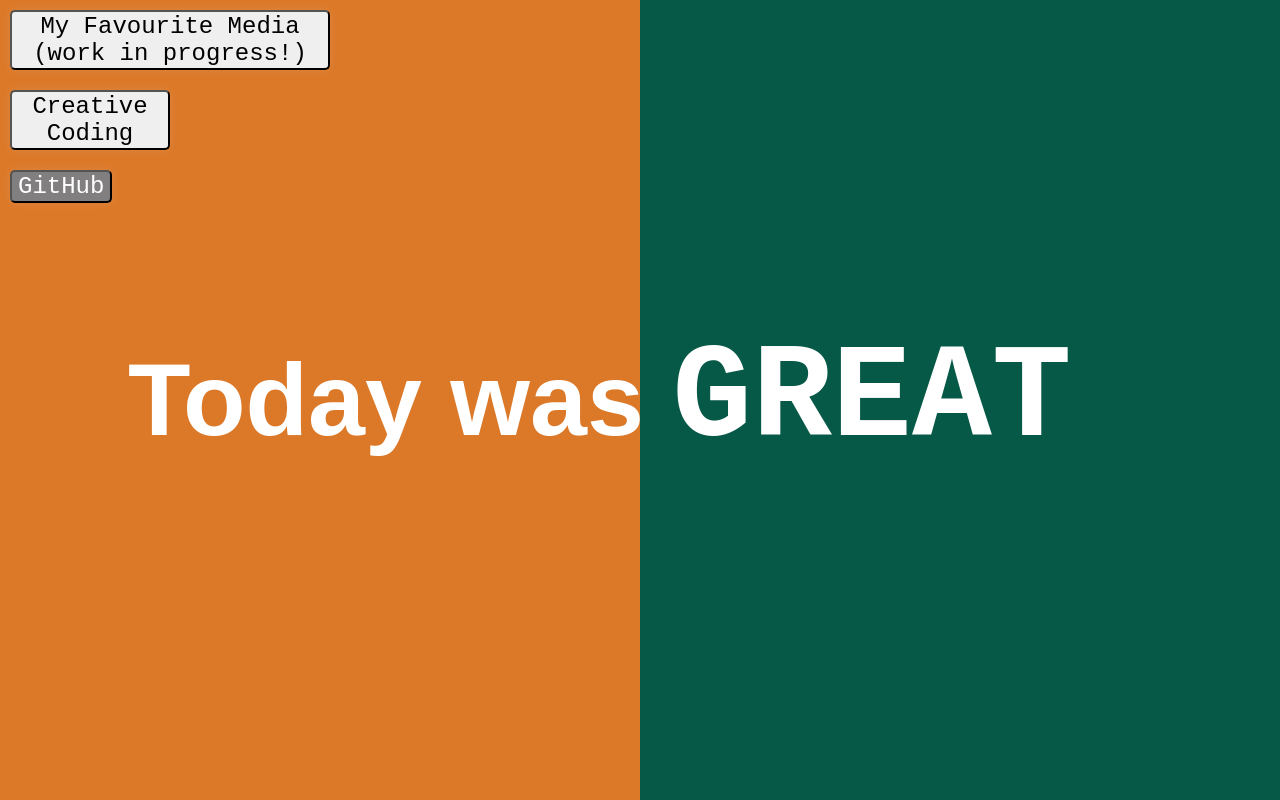
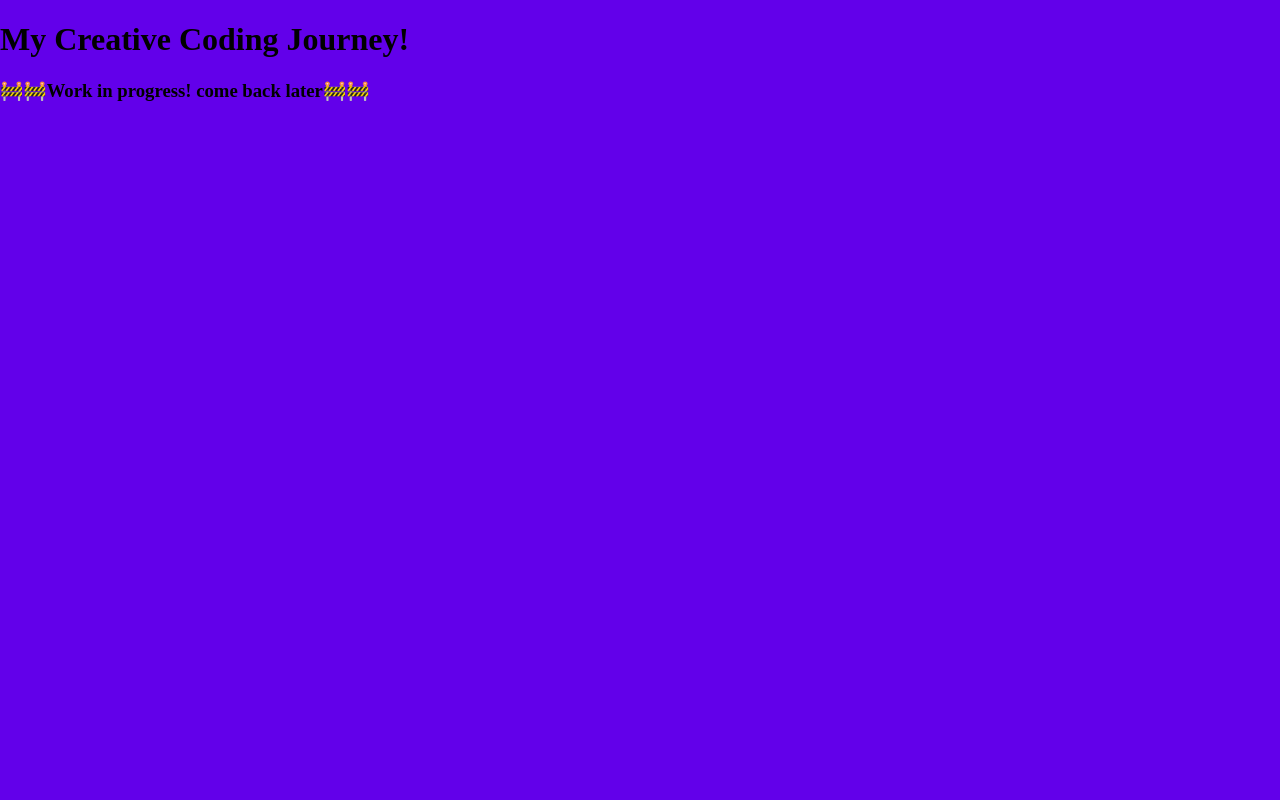
Before and after one commit to maghfoor-a/personal-website, a React (Create React App) app: page /creative in a window 1280 px wide. Built offline with nearby package versions, Linux system fonts and the light colour scheme.

Commit message:
added react dom router

```diff
--- a/package.json
+++ b/package.json
@@ -12,6 +12,7 @@
     "@types/react-dom": "^18.0.0",
     "react": "^18.2.0",
     "react-dom": "^18.2.0",
+    "react-router-dom": "^6.4.5",
     "react-scripts": "5.0.1",
     "typescript": "^4.4.2",
     "web-vitals": "^2.1.0"
--- a/src/App.tsx
+++ b/src/App.tsx
@@ -1,10 +1,14 @@
 import AppHeader from "./components/AppHeader";
+import CreativeCoding from "./components/CreativeCoding";
+import { Route, Routes } from "react-router-dom";
 
 function App() {
   return (
-    <>
-      <AppHeader />
-    </>
+    <Routes>
+      <Route path="/" element={<AppHeader/>}>
+      </Route>
+      <Route path="creative" element={<CreativeCoding/>}></Route>
+    </Routes>
   );
 }
 
--- a/src/components/AppHeader.css
+++ b/src/components/AppHeader.css
@@ -11,7 +11,7 @@
 }
 
 body {
-  background-color: var(--dark);
+  background-color: var(--blue);
   margin: 0px;
 }
 
--- a/src/components/AppHeader.tsx
+++ b/src/components/AppHeader.tsx
@@ -1,5 +1,6 @@
 import "./AppHeader.css";
 import React from "react";
+import { Link } from "react-router-dom"
 
 function AppHeader(): JSX.Element {
   const [widthPct, setWidthPct] = React.useState<number>(50);
@@ -32,7 +33,7 @@ function AppHeader(): JSX.Element {
               My Favourite Media (work in progress!)
             </button>
           </a>
-          <button className="button CC">Creative Coding</button>
+          <Link to="/creative"><button className="button CC">Creative Coding</button></Link>
           <a
             href="https://github.com/maghfoor-a"
             target="_blank"
--- /dev/null
+++ b/src/components/CreativeCoding.tsx
@@ -0,0 +1,8 @@
+export default function CreativeCoding():JSX.Element {
+    return (
+        <>
+        <h1>My Creative Coding Journey!</h1>
+        <h3>🚧🚧Work in progress! come back later🚧🚧</h3>
+        </>
+    )
+}
--- a/src/index.tsx
+++ b/src/index.tsx
@@ -1,12 +1,15 @@
 import React from "react";
 import ReactDOM from "react-dom/client";
 import App from "./App";
+import { BrowserRouter } from "react-router-dom"
 
 const root = ReactDOM.createRoot(
   document.getElementById("root") as HTMLElement
 );
 root.render(
   <React.StrictMode>
-    <App />
+    <BrowserRouter>
+      <App />
+    </BrowserRouter>
   </React.StrictMode>
 );
```
Also changed, not shown: 1 other file (tests, documents, lock files or other folders).
